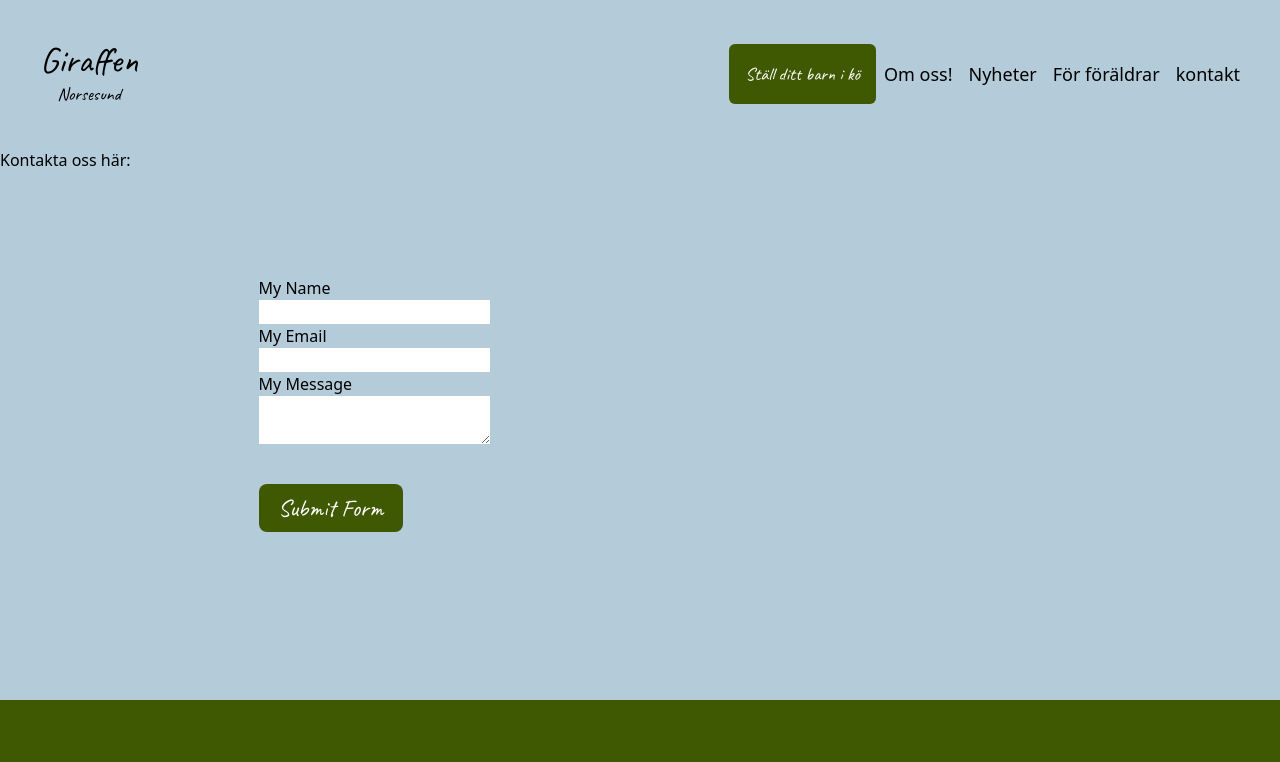
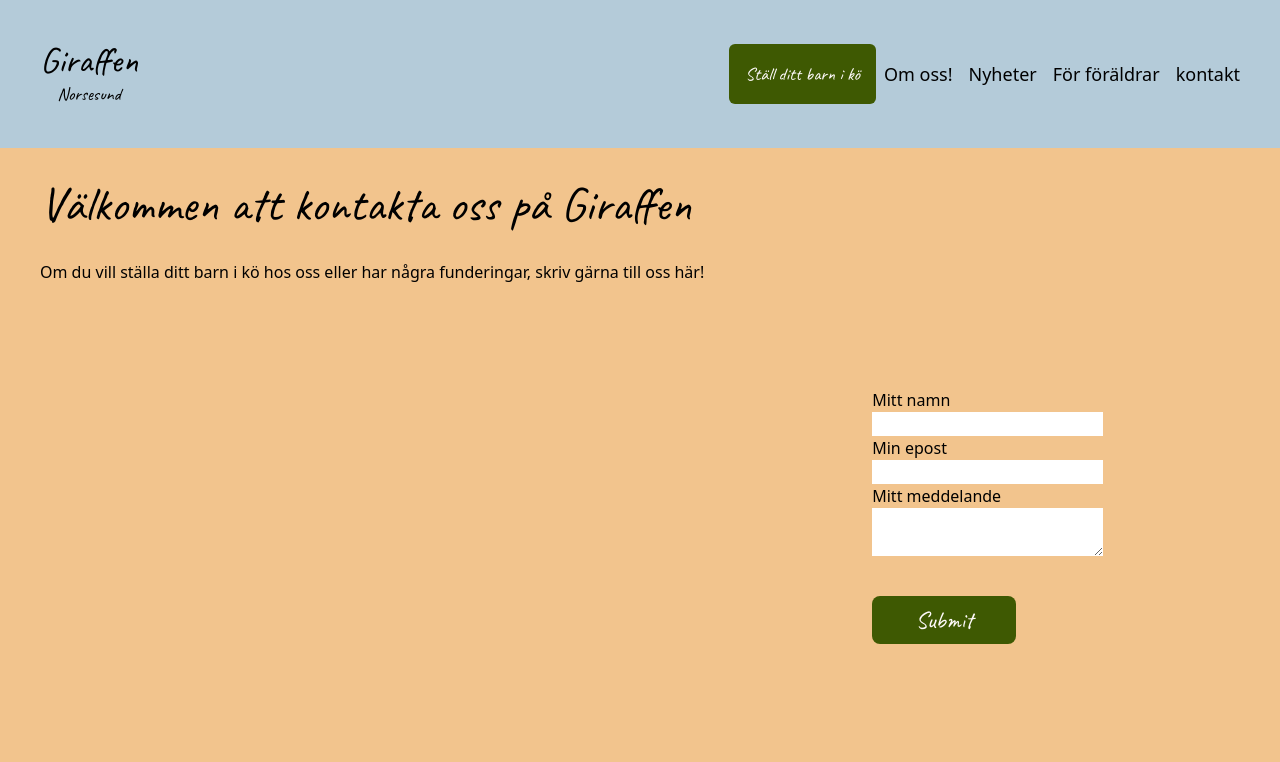
Before and after one commit to dannebrob/giraffen, a Next.js app: page /kontakt in a window 1280 px wide. Shown: the top 762 px of the page. Built offline with nearby package versions, Linux system fonts and the light colour scheme; no server answers.

Commit message:
Add contact form functionality

```diff
--- a/src/pages/kontakt.js
+++ b/src/pages/kontakt.js
@@ -1,10 +1,9 @@
+import { useState } from 'react'
 import Image from 'next/image'
 import { Inter } from 'next/font/google'
 import { Caveat } from 'next/font/google'
 import {TopHead} from '@/components/header/TopHead'
 import {Footer} from '@/components/footer/Footer'
-
-console.log(process.env.API_KEY);
 
 const caveat = Caveat({
     subsets: ['latin'],
@@ -13,16 +12,63 @@ const caveat = Caveat({
   })
 
 
+
+
 export default function Kontakt() {
+
+  const [result, setResult] = useState("");
+
+  const onSubmit = async (event) => {
+    event.preventDefault();
+    setResult("Sending....");
+    const formData = new FormData(event.target);
+
+    formData.append("access_key", process.env.NEXT_PUBLIC_API_KEY);
+
+    const res = await fetch("https://api.web3forms.com/submit", {
+      method: "POST",
+      body: formData
+    }).then((res) => res.json());
+
+    if (res.success) {
+      console.log("Success", res);
+      setResult(res.message);
+    } else {
+      console.log("Error", res);
+      setResult(res.message);
+    }
+  };
+
   return (
     <>
       <TopHead />
-      <section className='w-full pb-10'>
+      <section className="className='w-full pb-10 bg-sand">
+      <div className='w-full flex flex-col md:flex-wrap md:flex-row '>
+      <h1 className={`text-center p-10 ${caveat.className} text-5xl py-8`}>Välkommen att kontakta oss på Giraffen</h1>
+      <div className='px-10'>
+      <p className='text-center'>Om du vill ställa ditt barn i kö hos oss eller har några funderingar, skriv gärna till oss här!</p>
+      </div>
+      <form onSubmit={onSubmit} className='flex flex-col p-10 md:p-32'>
+      <input type="checkbox" name="botcheck" className='hidden' />
+      <input type="hidden" name="from_name" value="Giraffen hemsida - Kontakt"></input>
+        <label>Mitt namn</label>
+        <input type="text" name="name"/>
+        <label>Min epost</label>
+        <input type="email" name="email"/>
+        <label>Mitt meddelande</label>
+        <textarea name="message"></textarea>
+      <span className='text-green-800'>{result}</span>
+
+        <input type="submit" className={`p-2 mt-10 bg-green w-36 text-center rounded-lg text-2xl text-white ${caveat.className}`}/>
+      </form>
+      </div>
+    </section>
+      {/* <section className='w-full pb-10'>
         <div className='w-full flex flex-col md:flex-wrap md:flex-row '>
           <h1 className='text-center'>Kontakta oss här:</h1>
         <form action="https://api.web3forms.com/submit" method="POST" className='flex flex-col p-10 md:p-32'>
-        <input type="hidden" name="access_key" value="69c5f846-9c97-44a5-9ff7-b41d726d697b" />
-        <input type="hidden" name="redirect" value="https://google.com/"></input>
+        <input type="hidden" name="access_key" value={`${process.env.API_KEY}`} />
+        <input type="hidden" name="redirect" value={'https://www.google.se/'}></input>
 
         <label>My Name</label>
         <input type="text" name="name" required />
@@ -37,7 +83,7 @@ export default function Kontakt() {
       </div>
       </section>
 
-<script src="https://web3forms.com/client/script.js" async defer></script>
+<script src="https://web3forms.com/client/script.js" async defer></script> */}
       <Footer />
     </>
   )
```
